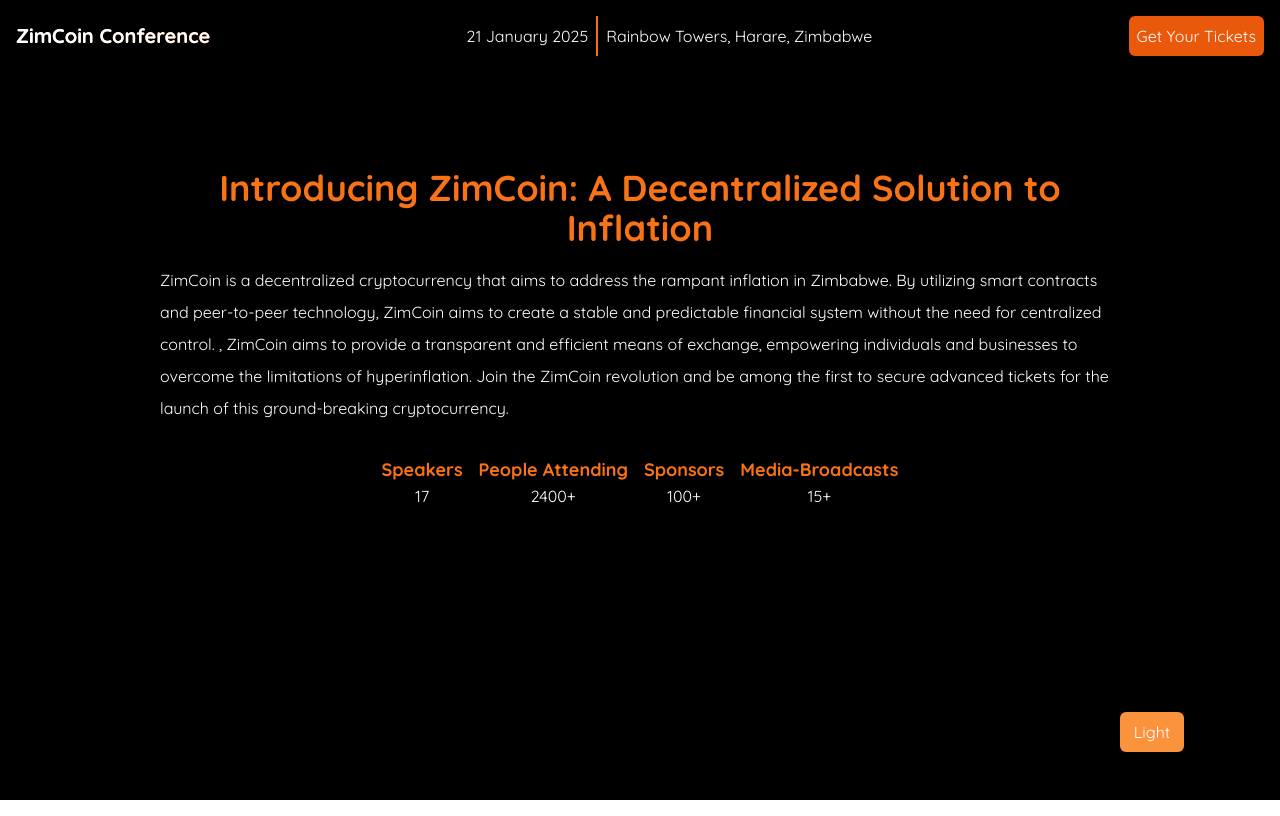
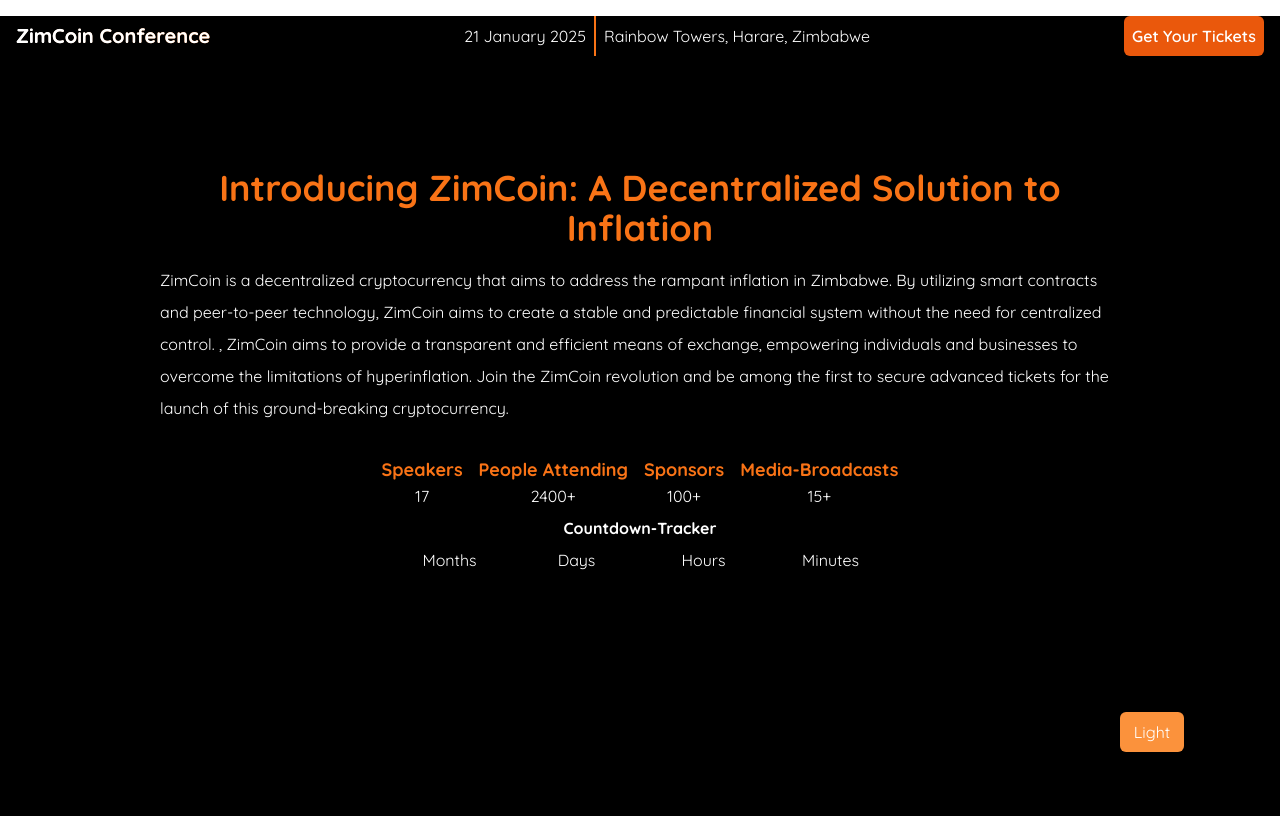
Before and after one commit to buheracoupe/crypto-launch-darkmode-toggler-react, a React (Create React App) app: page / in a window 1280 px wide. Built offline with nearby package versions, Linux system fonts and the light colour scheme.

Commit message:
create release countdown timer for the coin

```diff
--- a/src/App.js
+++ b/src/App.js
@@ -11,7 +11,7 @@
     console.log(document.body.classList)
   }
   return (
-    <div className="App dark:bg-black h-lvh overflow-hidden font-Quicksand">
+    <div className="App dark:bg-black min-h-screen font-Quicksand">
       <Header />
       <Content />
       <button onClick={changeMode} className='bg-black dark:bg-orange-400 dark:text-white p-2 hover:bg-slate-600
--- a/src/components/Content.jsx
+++ b/src/components/Content.jsx
@@ -1,4 +1,5 @@
 import React from 'react'
+import ReleaseTracker from './ReleaseTracker'
 
 function Content() {
   return (
@@ -28,6 +29,7 @@
         <p>15+</p>
     </div>
 </div>
+<ReleaseTracker />
 </div>
   )
 }
--- a/src/components/Header.jsx
+++ b/src/components/Header.jsx
@@ -8,7 +8,7 @@
     <p className='p-2'>  21 January 2025</p>
     <p className='p-2'>Rainbow Towers, Harare, Zimbabwe</p>
 </div>
-<button className='bg-black dark:bg-orange-600 dark:text-white text-orange-500 p-2 rounded-md'>Get Your Tickets</button>
+<button className='bg-black font-semibold dark:bg-orange-600 dark:text-white text-orange-500 p-2 rounded-md'>Get Your Tickets</button>
 </div>
 )
 }
--- /dev/null
+++ b/src/components/ReleaseTracker.jsx
@@ -0,0 +1,65 @@
+import React, { useState } from 'react'
+import { useEffect } from 'react';
+
+function ReleaseTracker() {
+const releaseDay = new Date(2025, 1, 21)
+const releaseTime = releaseDay.getTime()
+const [timeLeft, setTimeLeft] = useState({})
+
+
+useEffect(()=>{
+setInterval(()=>{
+    const now = Date.now()
+    const timeToRelease = releaseTime - now;
+    let remainingMs = timeToRelease;
+    console.log(timeToRelease)
+    // months left calculation
+    const monthsLeft = Math.floor(remainingMs/(30 * 24 * 60 * 60 * 1000))
+    remainingMs = remainingMs - (monthsLeft*(30 * 24 * 60 * 60 * 1000))
+    console.log(monthsLeft)
+    // days left calculation
+    const daysLeft = Math.floor(remainingMs/(24 * 60 * 60 * 1000))
+    remainingMs = remainingMs - (daysLeft*(24 * 60 * 60 * 1000))
+    console.log(daysLeft)
+    // hours left calculation
+    const hoursLeft = Math.floor(remainingMs/(60*60*1000))
+    remainingMs = remainingMs -(hoursLeft*(60*60*1000))
+    console.log(hoursLeft)
+    // minutes left calculation
+    const minutesLeft = Math.floor(remainingMs/(60*1000))
+    console.log(minutesLeft)
+
+setTimeLeft({monthsLeft, daysLeft, hoursLeft, minutesLeft, word: "hello"})
+console.log(timeLeft)
+
+}, 60000)
+}, [])
+
+  return (
+<div className="release-container dark:text-white w-[500px] m-auto mt-2 grid grid-cols-4 grid-rows-2 gap-2">
+    <div className="tracker font-bold  col-start-1 col-end-5 place-self-center">
+        Countdown-Tracker
+    </div>
+    <div className="months flex flex-col items-center col-start-1 col-end-2 row-start-2">
+        <p>Months</p>
+        <p className='text-2xl font-semibold'>{timeLeft.monthsLeft}</p>
+    </div>
+<div className="days flex flex-col items-center col-start-2 col-end-3 row-start-2">
+    <p>Days</p>
+    <p className='text-2xl font-semibold' >{timeLeft.daysLeft}</p>
+
+</div>
+<div className='row-start-2 flex flex-col items-center col-start-3 col-end-4'>
+    <p>Hours</p>
+    <p className='text-2xl font-semibold'>{timeLeft.hoursLeft}</p>
+</div>
+<div className='row-start-2 flex flex-col items-center col-start-4 col-span-1'>
+    <p>Minutes</p>
+    <p className='text-2xl font-semibold'>{timeLeft.minutesLeft}</p>
+</div>
+
+</div>
+  )
+}
+
+export default ReleaseTracker
```
